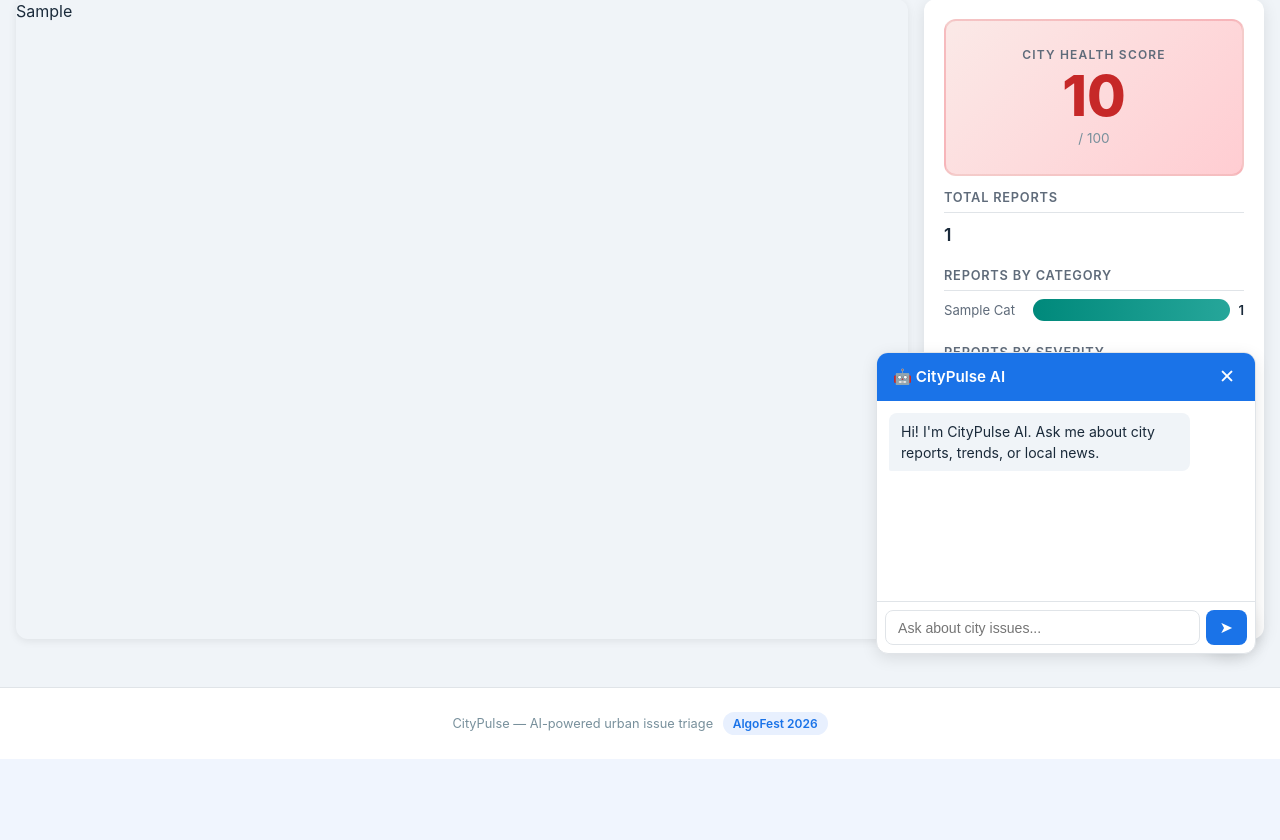
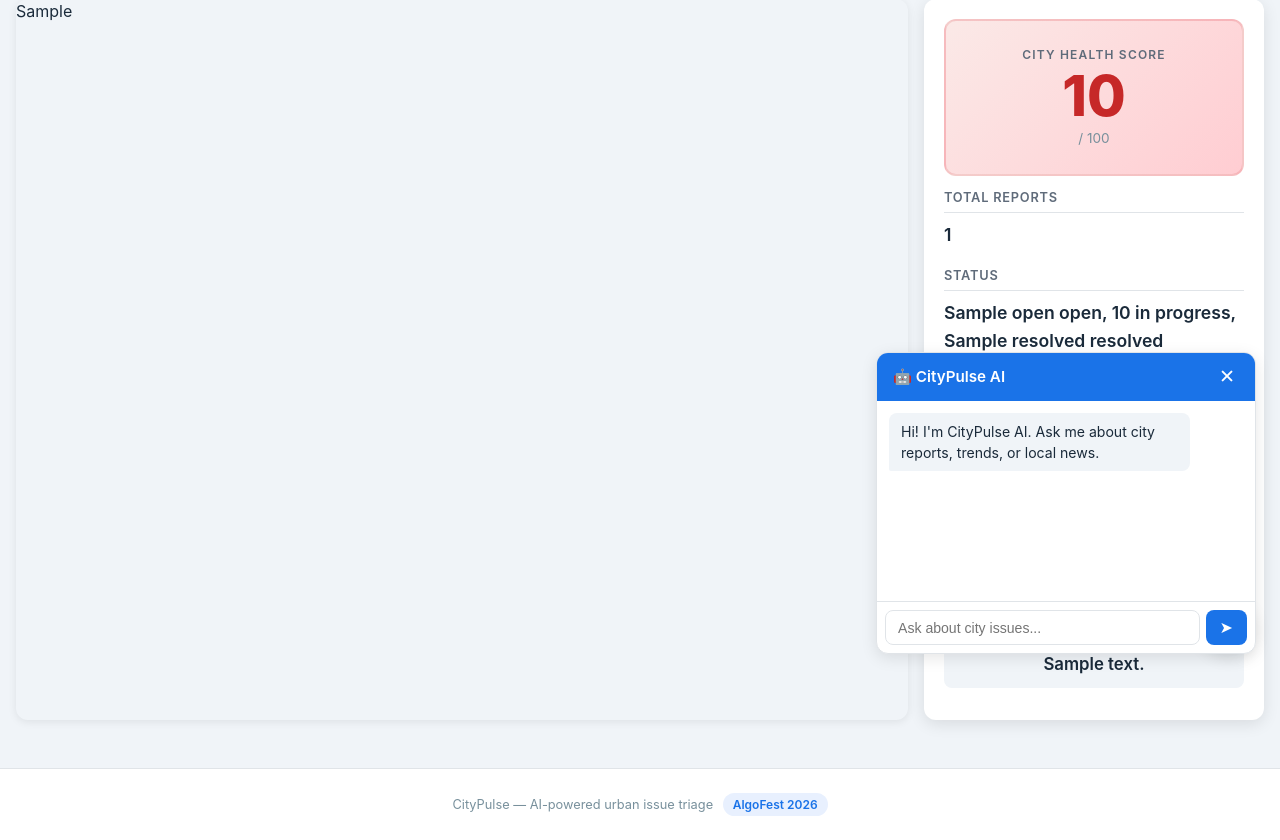
Before and after one commit to iheb-eddine/citypulse, a FastAPI app: template app/templates/dashboard.html in a window 1280 px wide. Shown: the part 122-962 px from the top of the page. Before the commit the page ends 881 px from the top, so only its background shows below. Run offline with FastAPI, Linux system fonts and the light colour scheme; the template is opened without the code that fills it: most values are stand-ins (such as "Sample title", 1, 10 or a date in 2020); data that the repository does not hold is empty.

Commit message:
Add real-time SSE, citizen verification, and resolution workflow

```diff
--- a/app/main.py
+++ b/app/main.py
@@ -1,5 +1,7 @@
 """CityPulse FastAPI application — routes, templates, static files."""
 
+import asyncio
+import json as _json
 from collections import Counter
 from contextlib import asynccontextmanager
 from datetime import datetime, timedelta
@@ -10,9 +12,10 @@ from uuid import uuid4
 import folium
 import numpy as np
 from fastapi import Depends, FastAPI, File, Form, Request, UploadFile
-from fastapi.responses import HTMLResponse, JSONResponse
+from fastapi.responses import HTMLResponse, JSONResponse, StreamingResponse
 from fastapi.staticfiles import StaticFiles
 from fastapi.templating import Jinja2Templates
+from sqlalchemy import inspect as sa_inspect, text
 from sqlalchemy.orm import Session
 
 import httpx
@@ -116,6 +119,22 @@ UPLOAD_DIR.mkdir(parents=True, exist_ok=True)
 
 MAX_FILE_SIZE = 10_485_760
 
+# --- SSE live updates ---
+sse_clients: set[asyncio.Queue] = set()
+
+
+def notify_sse_clients(event_data: dict) -> None:
+    """Push event to all connected SSE clients. Drop slow/dead clients."""
+    payload = _json.dumps(event_data)
+    dead: list[asyncio.Queue] = []
+    for q in sse_clients:
+        try:
+            q.put_nowait(payload)
+        except asyncio.QueueFull:
+            dead.append(q)
+    for q in dead:
+        sse_clients.discard(q)
+
 # Magic bytes → file extension
 MAGIC_JPEG = b"\xff\xd8\xff"
 MAGIC_PNG = b"\x89PNG"
@@ -141,12 +160,44 @@ def _error(code: str, message: str) -> JSONResponse:
 @asynccontextmanager
 async def lifespan(app: FastAPI):
     create_tables()
+    # Migrate: add confirmations column if missing (existing DBs)
+    from app.database import engine
+    with engine.connect() as conn:
+        cols = [c["name"] for c in sa_inspect(engine).get_columns("reports")]
+        if "confirmations" not in cols:
+            conn.execute(text("ALTER TABLE reports ADD COLUMN confirmations INTEGER NOT NULL DEFAULT 0"))
+            conn.commit()
+        if "status" not in cols:
+            conn.execute(text("ALTER TABLE reports ADD COLUMN status TEXT NOT NULL DEFAULT 'open'"))
+            conn.commit()
     yield
 
 
 app = FastAPI(lifespan=lifespan)
 app.mount("/static", StaticFiles(directory=BASE_DIR / "static"), name="static")
 templates = Jinja2Templates(directory=BASE_DIR / "templates")
+
+
+@app.get("/api/stream")
+async def sse_stream():
+    q: asyncio.Queue = asyncio.Queue(maxsize=64)
+    sse_clients.add(q)
+
+    async def event_generator():
+        try:
+            while True:
+                data = await q.get()
+                yield f"data: {data}\n\n"
+        except asyncio.CancelledError:
+            pass
+        finally:
+            sse_clients.discard(q)
+
+    return StreamingResponse(
+        event_generator(),
+        media_type="text/event-stream",
+        headers={"Cache-Control": "no-cache", "X-Accel-Buffering": "no"},
+    )
 
 
 @app.get("/submit")
@@ -176,6 +227,7 @@ def _build_dashboard_data(db: Session, category: Optional[str] = None, severity:
     severities = compute_severity_breakdown(reports)
     hotspots = compute_hotspots(reports)
     total = len(reports)
+    statuses = dict(Counter(r.status for r in reports))
 
     if trend > 0:
         trend_text = f"↑ {trend} more reports this week"
@@ -188,6 +240,7 @@ def _build_dashboard_data(db: Session, category: Optional[str] = None, severity:
         "health_score": health_score, "total_reports": total,
         "categories": categories, "severities": severities,
         "hotspots": hotspots, "trend_text": trend_text, "trend": trend,
+        "statuses": statuses,
     }
 
 
@@ -200,21 +253,52 @@ async def dashboard(
     reports, stats = _build_dashboard_data(db, category, severity)
     m = folium.Map(location=[48.7758, 9.1829], zoom_start=13)
     SEV_BADGE = {"low": "#43a047", "medium": "#fb8c00", "high": "#f4511e", "critical": "#c62828"}
+    STATUS_LABEL = {"open": "Open", "in_progress": "In Progress", "resolved": "Resolved"}
     bounds = []
     for r in reports:
         sev_color = SEV_BADGE.get(r.severity, "#1a73e8")
+        status_label = STATUS_LABEL.get(r.status, "Open")
+        status_btns = ''.join(
+            f'<button onclick="(function(btn){{'
+            f'fetch((parent.location.origin||location.origin)+&quot;/api/reports/{r.id}/status&quot;,'
+            f'{{method:&quot;PATCH&quot;,headers:{{&quot;Content-Type&quot;:&quot;application/json&quot;}},'
+            f'body:JSON.stringify({{status:&quot;{s}&quot;}})}})'
+            f'.then(function(r){{return r.json()}})'
+            f'.then(function(d){{btn.parentElement.previousElementSibling.textContent=&quot;Status: {STATUS_LABEL[s]}&quot;}})'
+            f'}})(this)" '
+            f'style="margin:2px;padding:2px 8px;border:1px solid #ccc;border-radius:4px;background:#f5f5f5;cursor:pointer;font-size:11px">'
+            f'{STATUS_LABEL[s]}</button>'
+            for s in ("open", "in_progress", "resolved")
+        )
         popup_html = (
             f'<div style="font-family:-apple-system,BlinkMacSystemFont,sans-serif;min-width:160px">'
             f'<img src="{r.photo_path}" width="160" style="border-radius:6px;display:block;margin-bottom:6px">'
             f'<div style="font-weight:700;font-size:13px;margin-bottom:4px;text-transform:capitalize">{r.category}</div>'
             f'<span style="display:inline-block;background:{sev_color};color:#fff;padding:1px 8px;border-radius:10px;font-size:11px;font-weight:600;text-transform:uppercase">{r.severity}</span>'
             f'<div style="color:#5f6b7a;font-size:11px;margin-top:6px">{r.department}<br>{r.created_at}</div>'
+            f'<div style="font-size:11px;margin-top:4px;font-weight:600">Status: {status_label}</div>'
+            f'<div style="margin-top:4px">{status_btns}</div>'
+            f'<button id="confirm-btn-{r.id}" onclick="(function(btn){{'
+            f'btn.disabled=true;'
+            f'fetch((parent.location.origin||location.origin)+&quot;/api/reports/{r.id}/confirm&quot;,{{method:&quot;POST&quot;}})'
+            f'.then(function(r){{return r.json()}})'
+            f'.then(function(d){{'
+            f'btn.textContent=&quot;\\U0001f44d Confirm (&quot;+d.confirmations+&quot;)&quot;;'
+            f'btn.disabled=false;'
+            f'var sev=btn.previousElementSibling.previousElementSibling.previousElementSibling.previousElementSibling;'
+            f'if(sev)sev.textContent=d.severity;'
+            f'}})'
+            f'.catch(function(){{btn.disabled=false}})'
+            f'}})(this)" '
+            f'style="margin-top:6px;width:100%;padding:4px 0;border:1px solid #ccc;border-radius:6px;background:#f5f5f5;cursor:pointer;font-size:12px">'
+            f'\U0001f44d Confirm ({r.confirmations})</button>'
             f'</div>'
         )
+        icon_color = "gray" if r.status == "resolved" else SEVERITY_COLORS.get(r.severity, "blue")
         folium.Marker(
             location=[r.latitude, r.longitude],
             popup=folium.Popup(popup_html, max_width=220),
-            icon=folium.Icon(color=SEVERITY_COLORS.get(r.severity, "blue")),
+            icon=folium.Icon(color=icon_color),
         ).add_to(m)
         bounds.append([r.latitude, r.longitude])
     if bounds:
@@ -246,6 +330,7 @@ async def api_dashboard(
                 "category": r.category, "severity": r.severity,
                 "department": r.department, "description": r.description,
                 "cluster_id": r.cluster_id, "created_at": str(r.created_at),
+                "confirmations": r.confirmations, "status": r.status,
             }
             for r in reports
         ],
@@ -262,6 +347,7 @@ async def get_reports(db: Session = Depends(get_db)):
             "category": r.category, "severity": r.severity,
             "department": r.department, "description": r.description,
             "cluster_id": r.cluster_id, "created_at": str(r.created_at),
+            "confirmations": r.confirmations, "status": r.status,
         }
         for r in reports
     ]
@@ -333,6 +419,14 @@ async def create_report(
     db.commit()
     db.refresh(report)
 
+    # Notify SSE clients
+    notify_sse_clients({
+        "id": report.id,
+        "category": report.category,
+        "severity": report.severity,
+        "neighborhood": neighborhood_for_coords(report.latitude, report.longitude),
+    })
+
     # 11. Return 201
     return JSONResponse(
         status_code=201,
@@ -345,9 +439,51 @@ async def create_report(
             "severity": report.severity,
             "department": report.department,
             "description": report.description,
+            "status": report.status,
             "created_at": str(report.created_at),
         },
     )
+
+
+SEVERITY_ESCALATION = {"low": "medium", "medium": "high", "high": "critical", "critical": "critical"}
+
+
+@app.post("/api/reports/{report_id}/confirm")
+async def confirm_report(report_id: int, db: Session = Depends(get_db)):
+    report = db.query(Report).filter(Report.id == report_id).first()
+    if not report:
+        return JSONResponse(status_code=404, content={"error": "Report not found"})
+    report.confirmations = Report.confirmations + 1
+    db.flush()
+    db.refresh(report)
+    if report.confirmations == 3:
+        report.severity = SEVERITY_ESCALATION[report.severity]
+    db.commit()
+    return {"confirmations": report.confirmations, "severity": report.severity}
+
+
+VALID_STATUSES = {"open", "in_progress", "resolved"}
+
+
+@app.patch("/api/reports/{report_id}/status")
+async def update_report_status(report_id: int, request: Request, db: Session = Depends(get_db)):
+    report = db.query(Report).filter(Report.id == report_id).first()
+    if not report:
+        return JSONResponse(status_code=404, content={"error": "Report not found"})
+    try:
+        body = await request.json()
+    except Exception:
+        return JSONResponse(status_code=422, content={"error": {"code": "INVALID_JSON", "message": "Invalid JSON body"}})
+    status = body.get("status") if isinstance(body, dict) else None
+    if status not in VALID_STATUSES:
+        return JSONResponse(status_code=422, content={"error": {"code": "INVALID_STATUS", "message": "Status must be one of: open, in_progress, resolved"}})
+    report.status = status
+    db.commit()
+    db.refresh(report)
+    return {
+        "id": report.id, "status": report.status,
+        "category": report.category, "severity": report.severity,
+    }
 
 
 CHAT_SYSTEM_PROMPT = """You are CityPulse AI, a smart assistant for {city}. You know about urban issues, infrastructure, and local news.
--- a/app/templates/dashboard.html
+++ b/app/templates/dashboard.html
@@ -48,6 +48,10 @@
             <div class="stat-section">
                 <h3>Total Reports</h3>
                 <p>{{ total_reports }}</p>
+            </div>
+            <div class="stat-section">
+                <h3>Status</h3>
+                <p>{{ statuses.get('open', 0) }} open, {{ statuses.get('in_progress', 0) }} in progress, {{ statuses.get('resolved', 0) }} resolved</p>
             </div>
             <div class="stat-section">
                 <h3>Reports by Category</h3>
@@ -102,6 +106,12 @@
         </form>
     </div>
     <footer class="site-footer">CityPulse — AI-powered urban issue triage <span class="badge">AlgoFest 2026</span></footer>
+    <div id="toast-container" aria-live="polite" aria-atomic="false" style="position:fixed;bottom:90px;right:24px;z-index:9999;display:flex;flex-direction:column-reverse;gap:10px;pointer-events:none"></div>
+    <style>
+    .toast{pointer-events:auto;background:var(--card);color:var(--text);border:1px solid var(--border);border-left:4px solid var(--blue);border-radius:var(--radius-sm);padding:12px 16px;box-shadow:var(--shadow-lg);max-width:340px;font-size:0.9rem;opacity:1;transition:opacity .4s ease}
+    .toast.fade-out{opacity:0}
+    .toast a{color:var(--blue);text-decoration:underline;margin-left:6px}
+    </style>
     <script>
     (function(){
         // Register service worker for PWA
@@ -155,6 +165,25 @@
             input.focus();msgs.scrollTop=msgs.scrollHeight;
         });
     }
+    // SSE live updates
+    if(typeof EventSource!=='undefined'){
+        var es=new EventSource('/api/stream');
+        es.onmessage=function(e){
+            try{var d=JSON.parse(e.data)}catch(_){return}
+            // Update total reports count
+            var sp=document.querySelector('#stats-panel .stat-section p');
+            if(sp)sp.textContent=parseInt(sp.textContent||'0',10)+1;
+            // Show toast
+            var tc=document.getElementById('toast-container');
+            var t=document.createElement('div');t.className='toast';t.setAttribute('role','status');
+            t.appendChild(document.createTextNode('\ud83d\udccd New report: '));
+            var b=document.createElement('strong');b.textContent=d.category;t.appendChild(b);
+            t.appendChild(document.createTextNode(' near '+d.neighborhood));
+            var a=document.createElement('a');a.href='/dashboard';a.textContent='Refresh map';t.appendChild(a);
+            tc.appendChild(t);
+            setTimeout(function(){t.classList.add('fade-out');setTimeout(function(){t.remove()},400)},5000);
+        };
+    }
     </script>
 </body>
 </html>
```
Also changed, not shown: app/models.py (+7 -1 lines).
